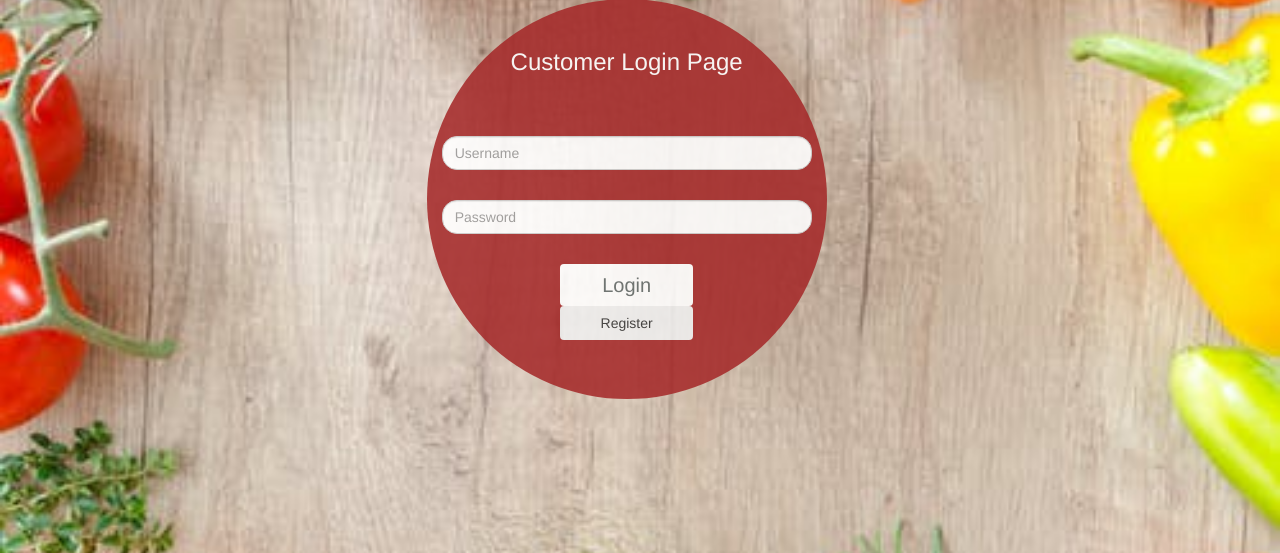
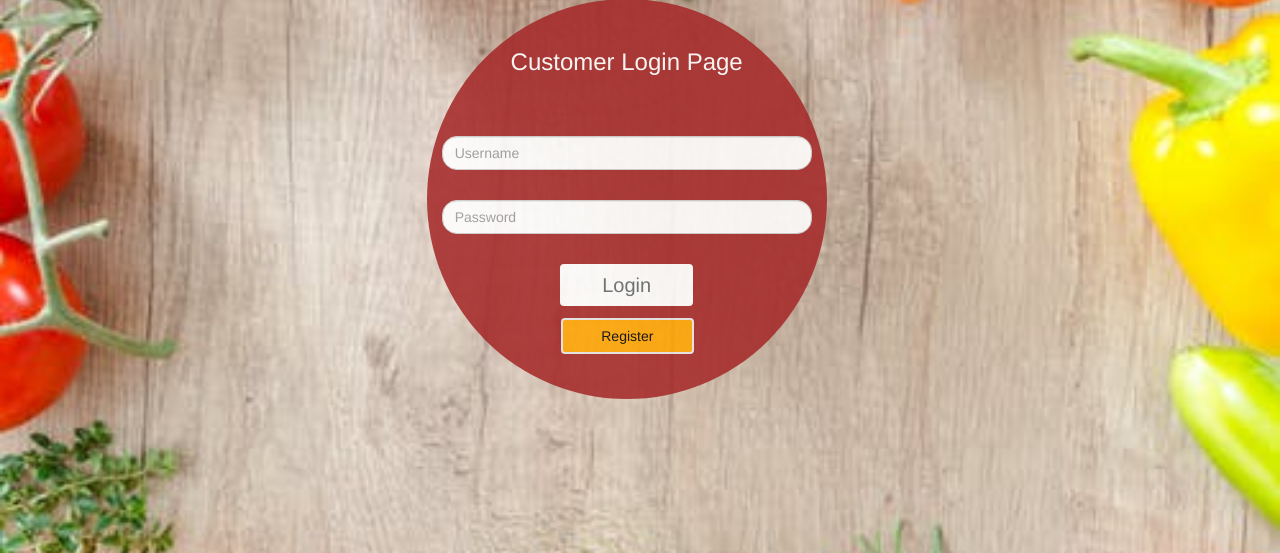
Before and after one commit to Aastha97/FoodShala, a PHP site: page /customer_login_page.php in a window 1280 px wide. Shown: the part 166-719 px from the top of the page. Run offline with PHP 8.4, Linux system fonts and the light colour scheme; some libraries are stand-ins or nearby versions.

Commit message:
css change

```diff
--- a/foodshala/customer_login_page.php
+++ b/foodshala/customer_login_page.php
@@ -17,6 +17,17 @@
 		background-color: #ccbaaa;
 	}
 
+	.button2 {
+		background-color:orange ;
+		color: black;
+		margin:3% 0% 0% 33.5%;
+		border: 2px solid #e7e7e7;
+	}
+
+	.button2:hover {
+		background-color:red;
+		color: white;
+	}
 </style>
 </head>
 <body>
```
Also changed, not shown: foodshala/customer_register_page.php (+11 -0 lines), foodshala/restaurant_login_page.php (+11 -0 lines), foodshala/restaurant_register_page.php (+11 -0 lines).
